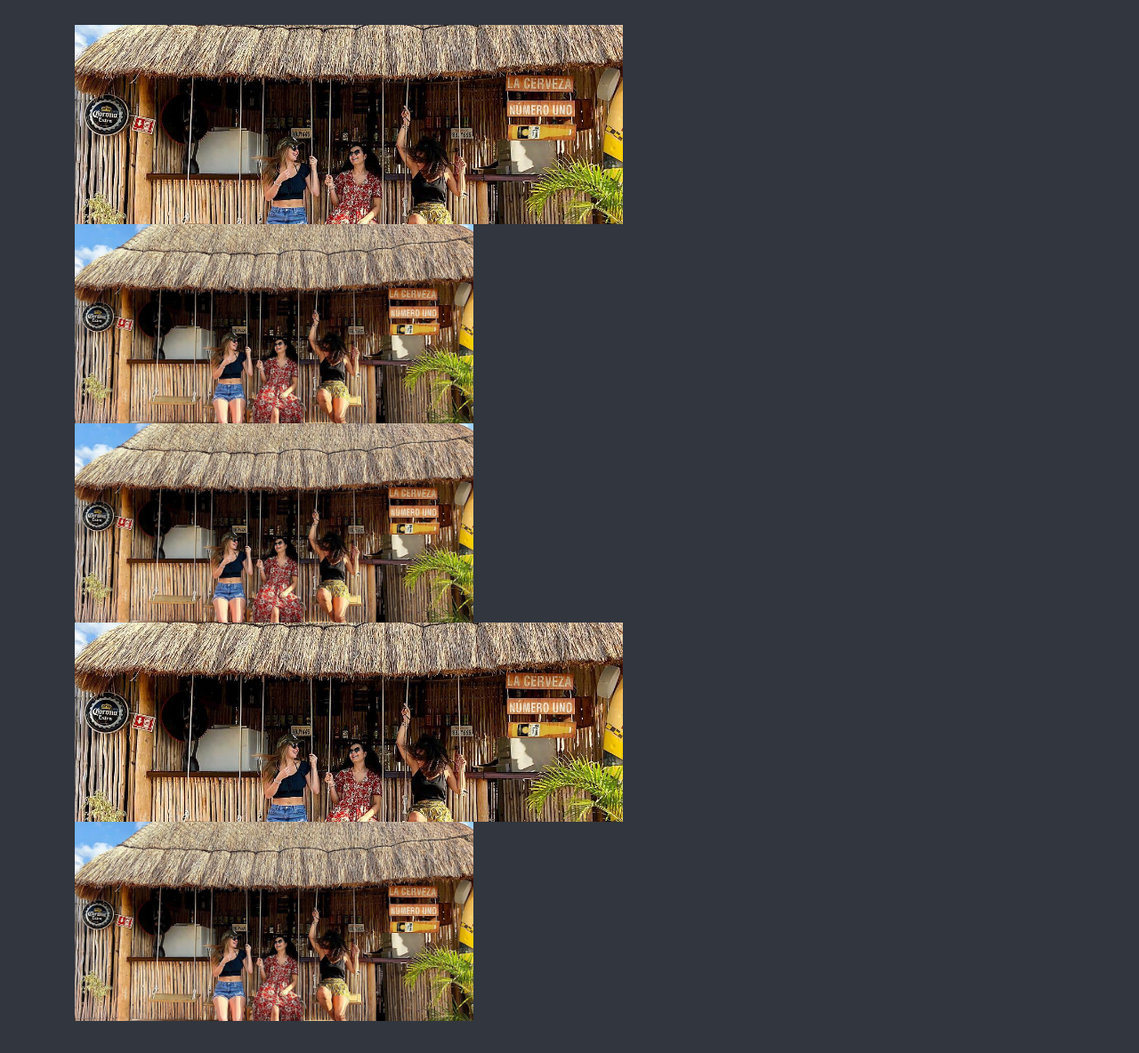
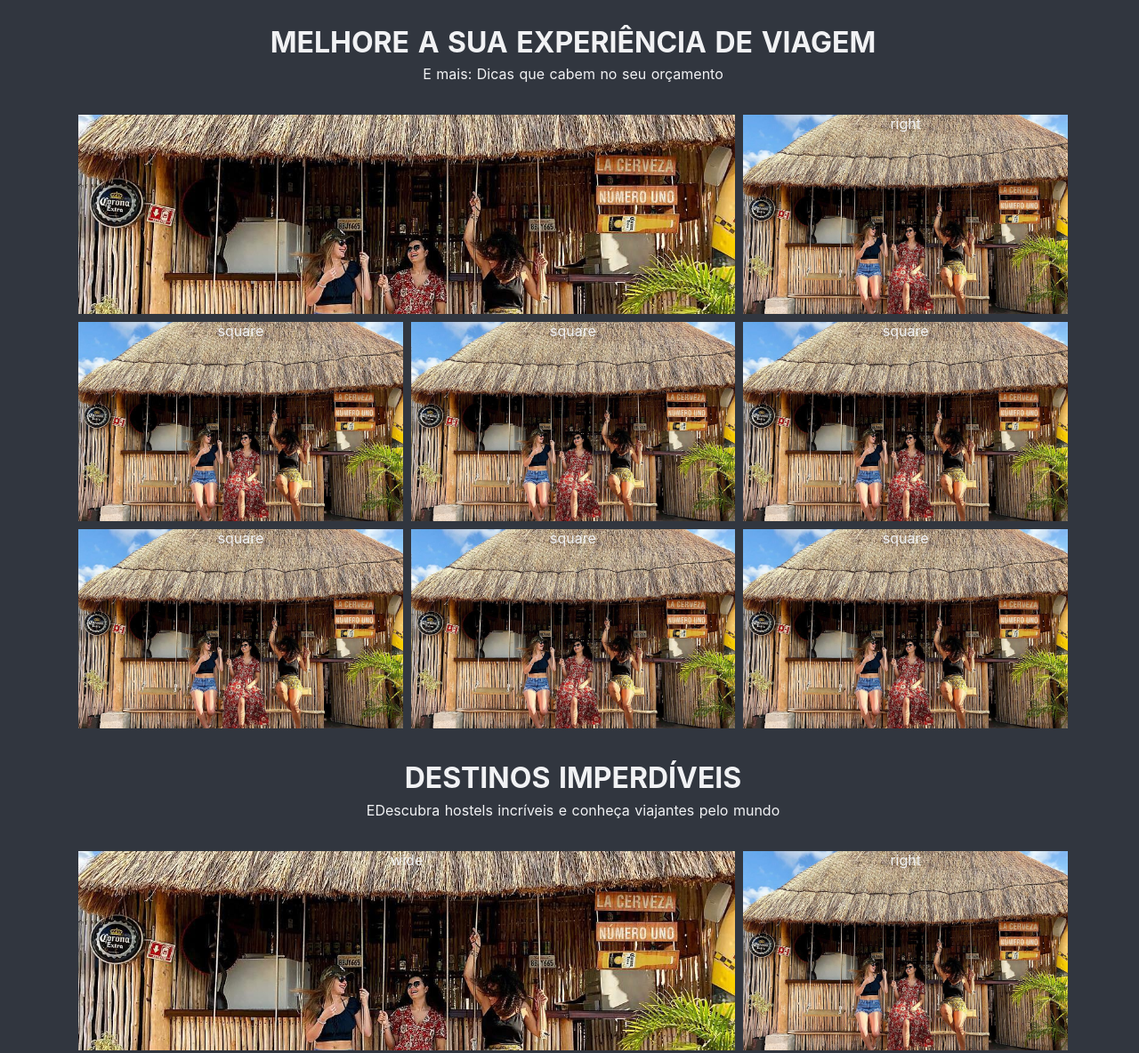
Before and after one commit to ratel-evil/nac-js, a plain HTML site: page hostelratel/home.html in a window 1280 px wide. Shown: the part 780-1964 px from the top of the page at 89% size. Before the commit the page ends 1928 px from the top, so only its background shows below. Drawn offline with Linux system fonts and the light colour scheme.

Commit message:
#01 - cards

```diff
--- a/hostelratel/css/home.css
+++ b/hostelratel/css/home.css
@@ -1,6 +1,9 @@
 * {
     margin: 0;
     padding: 0;
+    color: #f1f2f4;
+    font-family: Noto,-apple-system,BlinkMacSystemFont,Segoe UI,Roboto,Helvetica Neue,Helvetica,Arial,sans-serif;
+    word-spacing: .0625em;
 }
 body {
     background-color: #31363f;
@@ -42,28 +45,50 @@ body {
     background-image: linear-gradient(0deg,hsla(0,0%,100%,0),rgba(0,0,0,.7));
 }
 .container-home {
-    margin: 0 auto;
+    margin: 2em auto;
     text-align: center;
     max-width: 70em;
     padding-left: 1em;
     padding-right: .5em;
     width: 100%;
 }
+.container-home h1 {
+    margin-bottom: 0.2em;
+}
+.container-home p {
+    margin-bottom: 2em;
+}
 .container-home .grade-mosaico {
     display: grid;
 }
-.container-home .grade-mosaico .card {
+.card, .card1, .card2, .card3, .card4 {
     background-image: url(../img/1-_en-_hoscars.jfif);
     min-height: 14em;
     background-position: 50%;
     background-size: cover;
-    width: 55%;
+}
+.card1 {grid-area: left;}
+.card2 {grid-area: wide;}
+.card3 {grid-area: right;}
+.card4 {grid-area: square;}
 
+.grid-container {
+    display: grid;
+    grid-template-areas: 'wide wide right';
+    grid-gap: 1px;
 }
-.container-home .grade-mosaico .card2 {
-    background-image: url(../img/1-_en-_hoscars.jfif);
-    min-height: 14em;
-    background-position: 50%;
-    background-size: cover;
-    width: 40%;
+
+.grid-container > div {
+    background-color: rgba(255, 255, 255, 0.8);
+    text-align: center;
+    margin: .25em;
 }
+.form-overlay {
+    position: absolute;
+    top: -.25rem;
+    left: -.5rem;
+    right: -.4375rem;
+    bottom: 5.375rem;
+    background-color: rgba(0,0,0,.5);
+    border-radius: .25rem;
+}
--- a/hostelratel/home.html
+++ b/hostelratel/home.html
@@ -1,24 +1,50 @@
 <!DOCTYPE html>
 <html lang="pt-br">
+
 <head>
     <meta charset="UTF-8">
     <meta name="viewport" content="width=device-width, initial-scale=1.0">
     <link rel="stylesheet" href="css/home.css">
     <title>Hostel Ratel</title>
 </head>
+
 <body>
     <div class="img-principal">
         <div class="overlay"></div>
+        <div class="form-overlay"></div>
     </div>
     <div class="container-home">
-        <div class="grade-mosaico">
-            <div class="card"></div>
-            <div class="card2"></div>
-            <div class="card2"></div>
-            <div class="card"></div>
-            <div class="card2"></div>
+        <h1>MELHORE A SUA EXPERIÊNCIA DE VIAGEM</h1>
+        <p>E mais: Dicas que cabem no seu orçamento</p>
+        <div class="grid-container">
+            <div class="card2">
+                <a href="#">
+                    <!-- <div style="background-image:url('img/1-_en-_hoscars.jfif');"></div> -->
+                </a>
+            </div>
+            <div class="card3">right</div>
+            <div class="card">square</div>
+            <div class="card">square</div>
+            <div class="card">square</div>
+            <div class="card">square</div>
+            <div class="card">square</div>
+            <div class="card">square</div>
         </div>
     </div>
+    <div class="container-home">
+        <h1>DESTINOS IMPERDÍVEIS</h1>
+        <p>EDescubra hostels incríveis e conheça viajantes pelo mundo</p>
+        <div class="grid-container">
+            <div class="card2">wide</div>
+            <div class="card3">right</div>
+            <div class="card">square</div>
+            <div class="card">square</div>
+            <div class="card">square</div>
+            <div class="card">square</div>
+            <div class="card">square</div>
+            <div class="card">square</div>
+        </div>
+    </div>
+</body>
 
-</body>
 </html>
```
